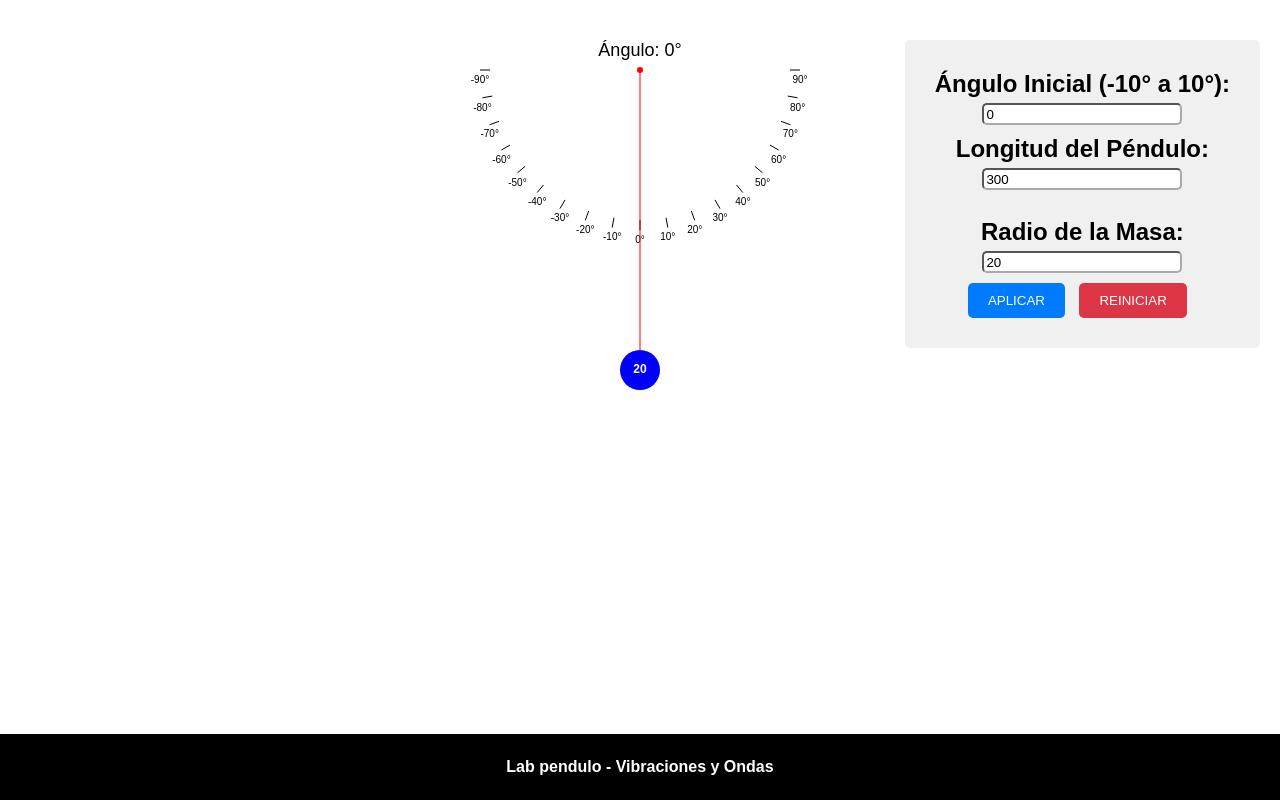
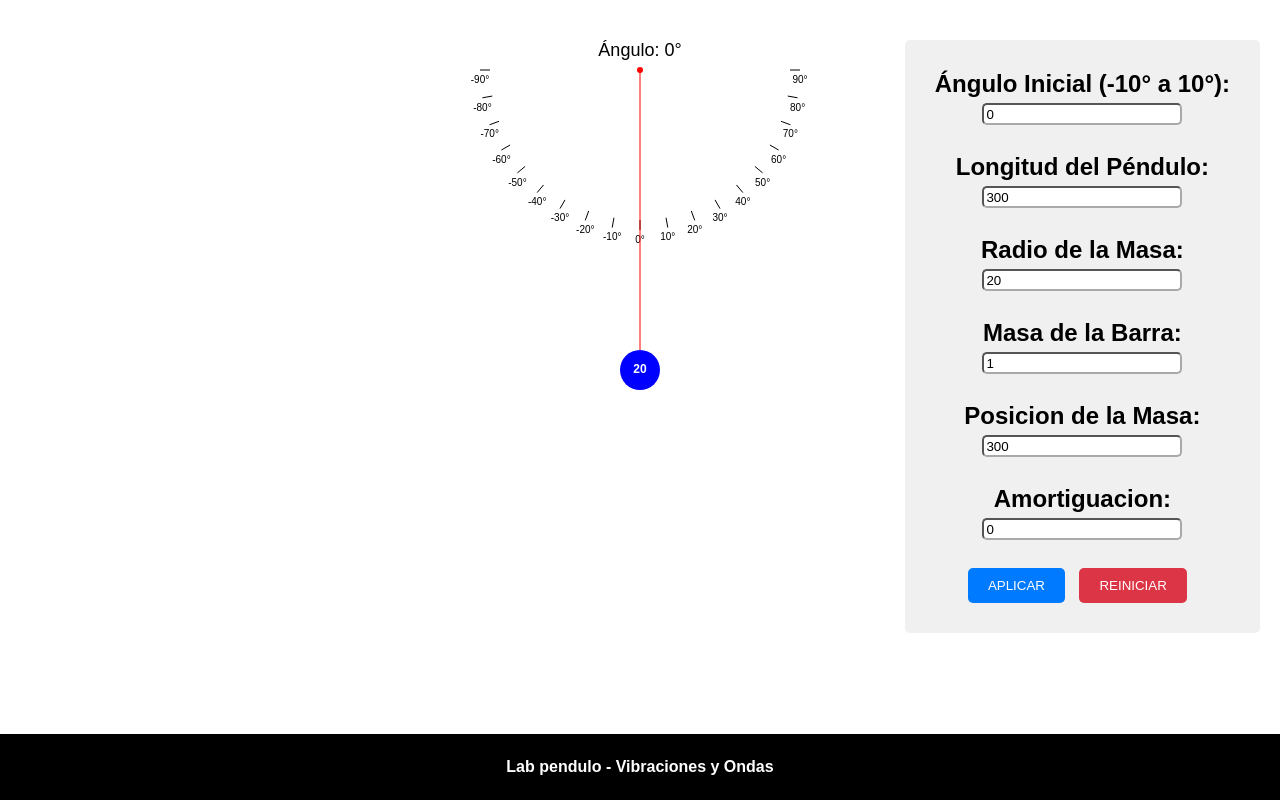
Before and after one commit to andresr02799/Ondas, a plain HTML site: page index.html in a window 1280 px wide. Both pictures are taken after a click on the button "APLICAR". Drawn offline with Linux system fonts and the light colour scheme.

Commit message:
adicion de input amortiguacion

```diff
--- a/index.html
+++ b/index.html
@@ -14,6 +14,7 @@
         <label for="anguloInicial">Ángulo Inicial (-10° a 10°):</label>
         <input type="number" id="anguloInicial" value="0" min="-10" max="10">
         <br>
+        <br>
         <label for="longitudPendulo">Longitud del Péndulo:</label>
         <input type="number" id="longitudPendulo" value="300">
         <br>
@@ -21,8 +22,21 @@
         <label for="radioMasa">Radio de la Masa:</label>
         <input type="number" id="radioMasa" value="20">
         <br>
+        <br>
+        <label for="masaBarra">Masa de la Barra:</label>
+        <input type="number" id="masaBarra" value="1" min="1">
+        <br>
+        <br>
+        <label for="posicionMasa">Posicion de la Masa:</label>
+        <input type="number" id="posicionMasa" value="300">
+        <br>
+        <br>
+        <label for="amortiguacion">Amortiguacion:</label>
+        <input type="number" id="amortiguacion" value="0">
+        <br>
+        <br>
         <button onclick="aplicarConfiguracion()">APLICAR</button>
-        <button onclick="reiniciar()">REINICIAR</button> <!-- Nuevo botón para reiniciar -->
+        <button onclick="reiniciar()">REINICIAR</button>
     </div>
     <div class="footer">
         <p>Lab pendulo - Vibraciones y Ondas</p>
--- a/script.js
+++ b/script.js
@@ -1,7 +1,7 @@
 let angulo;
 let velocidadAngulo = 0; // Velocidad angular inicial
 let aceleracionAngulo = 0; // Aceleración angular inicial
-let amortiguacion = 0.995; // Amortiguación
+let amortiguacion = 1; // Amortiguación
 let gravedad = 0.4; // Fuerza de gravedad
 let longitudBrazoPendulo; // Longitud del brazo del péndulo
 let origen; // Origen del péndulo (punto de suspensión)
@@ -27,6 +27,7 @@ function configurar() {
     angulo = parseFloat(document.getElementById('anguloInicial').value) * Math.PI / 180;
     longitudBrazoPendulo = parseFloat(document.getElementById('longitudPendulo').value);
     radioMasa = parseFloat(document.getElementById('radioMasa').value);
+    amortiguacion = parseFloat(document.getElementById('amortiguacion').value);
 
     // Definir la posición inicial de la masa
     masa = { x: origen.x + longitudBrazoPendulo * Math.sin(angulo), y: origen.y + longitudBrazoPendulo * Math.cos(angulo) };
@@ -48,6 +49,11 @@ function configurar() {
         } else if (valor > 10) {
             anguloInput.value = 10;
         }
+    });
+    // Evento input para el campo de entrada de amortiguación
+    let amortiguacionInput = document.getElementById('amortiguacion');
+    amortiguacionInput.addEventListener('input', function () {
+        amortiguacion = parseFloat(amortiguacionInput.value);
     });
 }
 
@@ -168,6 +174,7 @@ function aplicarConfiguracion() {
     angulo = parseFloat(document.getElementById('anguloInicial').value) * Math.PI / 180;
     longitudBrazoPendulo = parseFloat(document.getElementById('longitudPendulo').value);
     radioMasa = parseFloat(document.getElementById('radioMasa').value);
+    amortiguacion = parseFloat(document.getElementById('amortiguacion').value); // Actualizar la amortiguación
 }
 
 window.onload = configurar;
```
Lines whose indentation alone changed are shown as unchanged.
